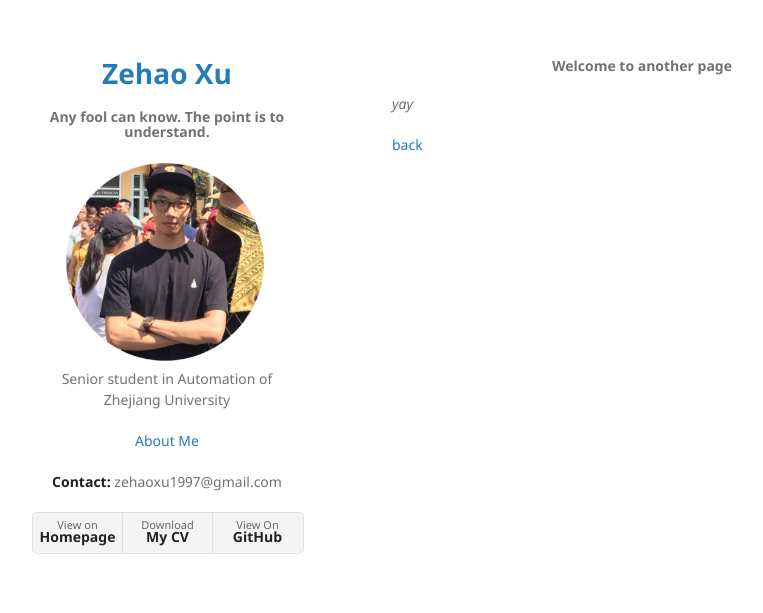
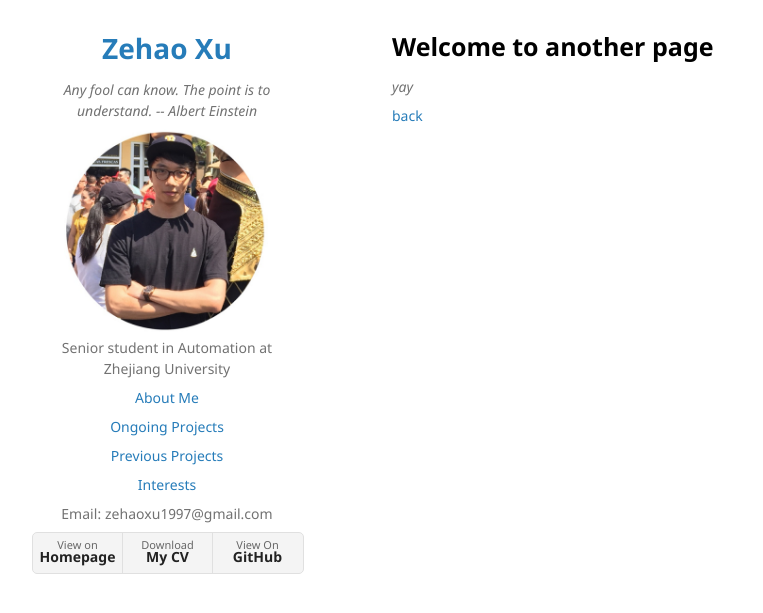
Before and after one commit to ZehaoXU/ZehaoXU.github.io, a Jekyll site: the page built from another-page.md, in a window 1280 px wide. Shown: the top 613 px of the page, without its empty margins (178-941 px from the left). Built offline with Jekyll 4.4.1, drawn with Linux system fonts in a browser that asks for light colours; nearby versions of some CDN libraries; our own code applies the rules of GitHub Pages for plain Markdown files.

Commit message:
remain interests

```diff
--- a/_layouts/default.html
+++ b/_layouts/default.html
@@ -5,35 +5,20 @@
     <meta http-equiv="X-UA-Compatible" content="IE=edge">
     <meta name="viewport" content="width=device-width, initial-scale=1">
     <link rel="icon" href="../assets/img/weblogo.png" type="image/x-icon">
+    <script src="http://libs.baidu.com/jquery/2.0.0/jquery.min.js"></script>
     <script type="text/javascript">
-			window.onload = function(){
-				document.querySelector("#roll1").onclick = function(){
-					document.querySelector("#roll_top").scrollIntoView(false);
-				}
-				document.querySelector("#roll2").onclick = function(){
-					document.querySelector("#roll_top").scrollIntoView(true);
-				}
-			}
-		</script>
-		<style type="text/css">
-			#myDiv{
-				height:900px;
-				background-color:gray;
-
-			}
-			#roll_top{
-				height:900px;
-				background-color:green;
-				color:#FFF;
-				font-size:50px;
-				position:relative;
-			}
-			#bottom{
-				position:absolute;
-				display:block;
-				left;0;bottom:0;
-			}
-		</style>
+        $(document).ready(function() {
+            $("a").click(function() {
+                $("html, body").animate({
+                    scrollTop: $($(this).attr("href")).offset().top + "px"
+                }, {
+                    duration: 500,
+                    easing: "swing"
+                });
+                return false;
+            });
+        });
+    </script>
 
 {% seo %}
     <link rel="stylesheet" href="{{ "/assets/css/style.css?v=" | append: site.github.build_revision | relative_url }}">
@@ -44,16 +29,20 @@
   <body>
     <div class="wrapper">
       <header>
-        <h1><a href="{{ "/" | absolute_url }}">Zehao Xu</a></h1>
-        <h2>Any fool can know. The point is to understand.</h2>
+        <h1 class="mid"><a href="{{ "/" | absolute_url }}">Zehao Xu</a></h1>
+        <p class="mid"><i>Any fool can know. The point is to understand. -- Albert Einstein</i></p>
 
         {% if site.logo %}
           <img src="../assets/img/myself.png" />
         {% endif %}
 
-        <p class="mid">Senior student in Automation of Zhejiang University</p>
+        <p class="mid">Senior student in Automation at Zhejiang University</p>
         <p class="mid"><a href="#about">About Me</a> </p>
-        <p class="mid"><strong>Contact:</strong> zehaoxu1997@gmail.com</p>
+        <p class="mid"><a href="#ongoing">Ongoing Projects</a> </p>
+        <p class="mid"><a href="#previous">Previous Projects</a></p>
+        <p class="mid"><a href="#interest">Interests</a></p>
+
+        <p class="mid">Email: zehaoxu1997@gmail.com</p>
 
         <!-- <p class="view"><a href="{{ site.github.owner_url }}">View My GitHub Profile</a></p> -->
 
@@ -65,6 +54,7 @@
           <li><a href="https://github.com/ZehaoXU">View On <strong>GitHub</strong></a></li>
         </ul>
         {% endif %}
+
       </header>
       <section>
 
--- a/assets/css/style.scss
+++ b/assets/css/style.scss
@@ -4,12 +4,26 @@
 @import "jekyll-theme-minimal";
 
 h1, h2{
+    margin: 0 0 15px;
+}
+
+h2 {
+    color: #000000;
+    font-size: 25px; }
+
+h3{
+    margin: 0 0 15px;
+    padding: 5px 0 0 0;
+}
+
+.mid {
     text-align: center;
 }
 
-h2 {
-    color: #727272;
-    font-size: 14px; }
-.mid {
-    text-align: center;
+p{
+    margin: 0 0 8px;
 }
+
+body {
+    padding: 25px;
+}
```
Also changed, not shown: index.md (+26 -111 lines), assets/img/GitHub.png (deleted), assets/img/GitHub_hover.png (deleted), assets/img/cartpole.gif (added), assets/img/cv.png (deleted), assets/img/cv_hover.png (deleted), assets/img/d_inverted.gif (added), assets/img/matlab.png (added), assets/img/myself.jpg (deleted), assets/img/myself.png, 5 other files.
